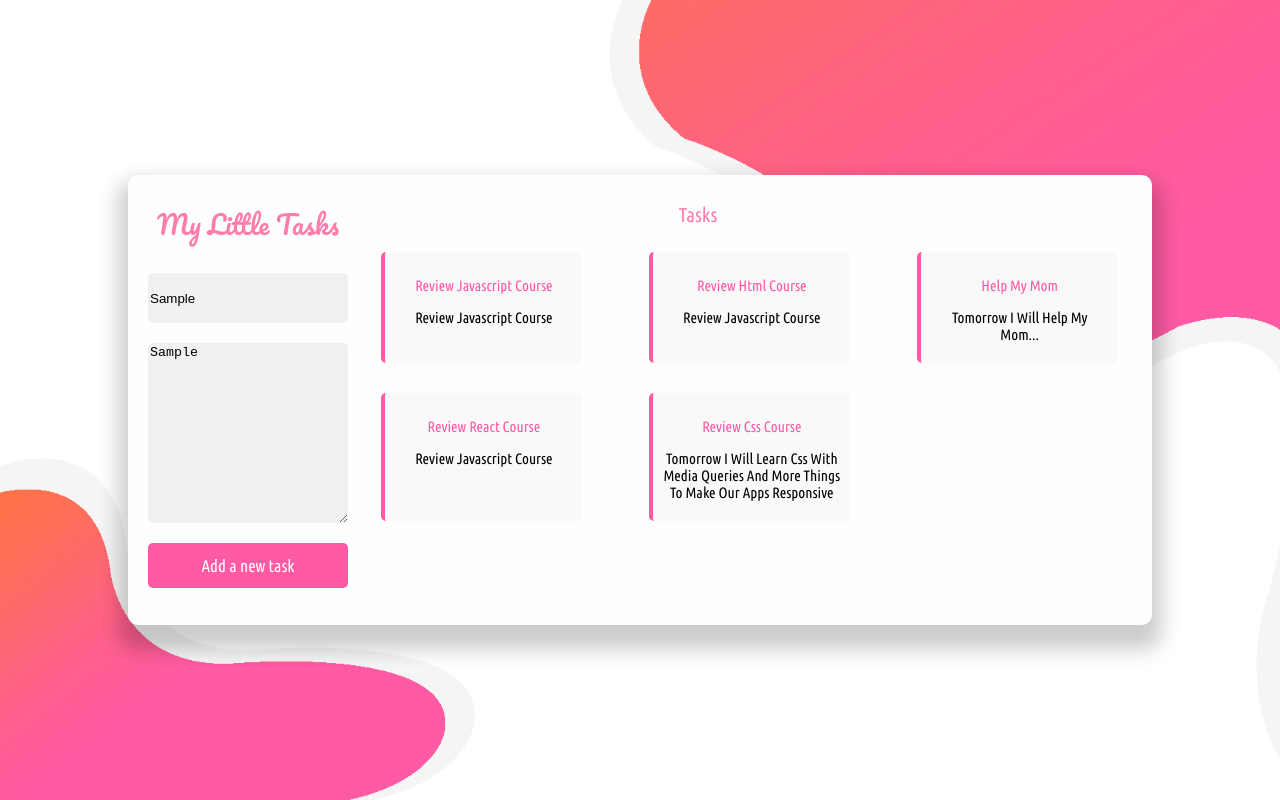
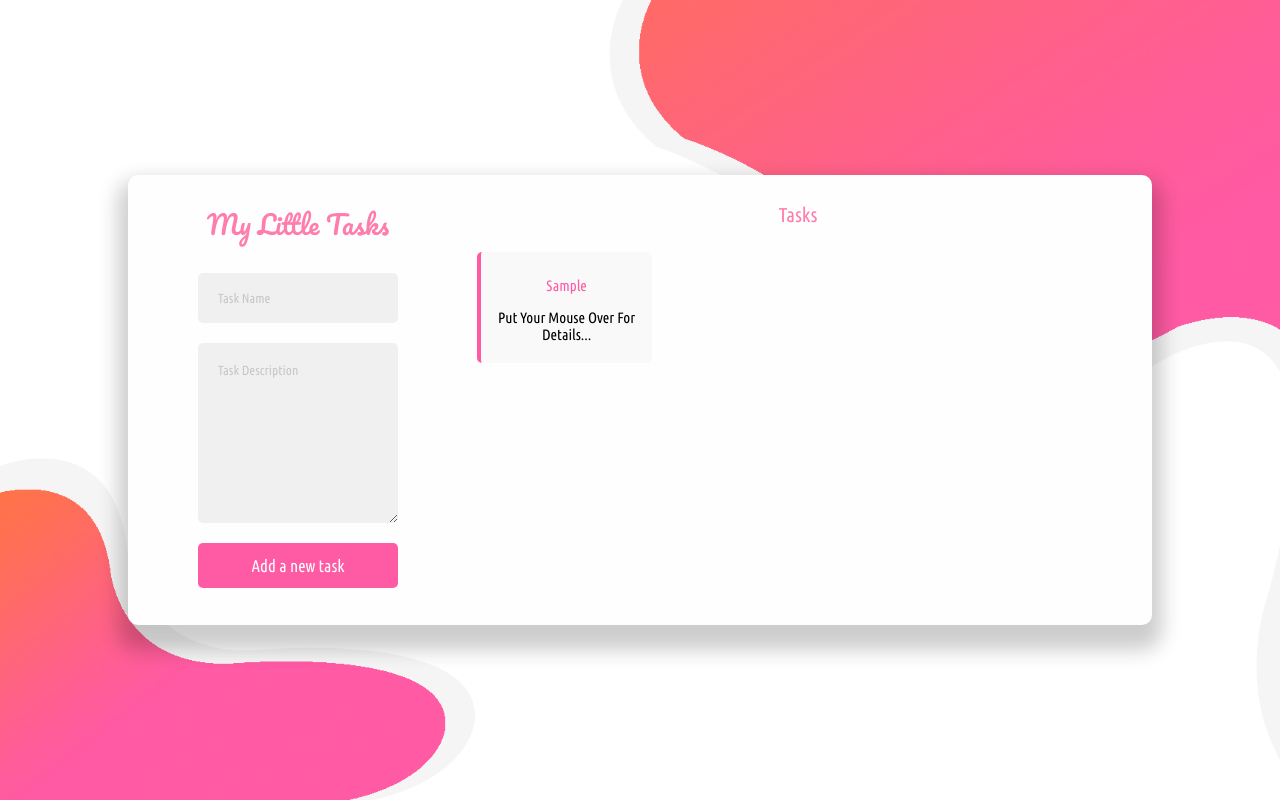
Before and after one commit to JulianaMR22/my-little-tasks, a plain HTML site: page index.html in a window 1280 px wide. Both pictures are taken after typing "Sample", "Sample" into the empty fields and a click on the button "Add a new task". Drawn offline with Linux system fonts and the light colour scheme.

Commit message:
Agregando notas con JS

```diff
--- a/index.css
+++ b/index.css
@@ -52,6 +52,7 @@ body {
   height: 50px;
   border-radius: 5px;
   border: none;
+   padding: 20px;
 }
 
 .input_two {
@@ -61,11 +62,11 @@ body {
   border-radius: 5px;
   border: none;
   margin-top: 20px;
+   padding: 20px;
 }
 
 ::placeholder {
   color: #c7c7c7;
-  padding: 15px;
   font-family: "Ubuntu Condensed", sans-serif;
   text-transform: capitalize;
 }
@@ -80,6 +81,8 @@ body {
   color: #ffffff;
   font-family: "Ubuntu Condensed", sans-serif;
   font-size: 17px;
+  cursor: pointer;
+
 }
 
 .main_content {
@@ -129,6 +132,7 @@ body {
   display: none;
   margin-top: 10px;
   padding: 3px 5px;
+  cursor: pointer;
 }
 
 .complete_description {
@@ -144,6 +148,10 @@ body {
 .note:hover > .sub_note .complete_description,
 .note:hover > .button .note_button {
   display: inline-block;
+}
+
+.note:hover > .sub_note .detail {
+  display: none;
 }
 
 .note_button:hover {
--- a/index.html
+++ b/index.html
@@ -24,21 +24,22 @@
       <div class="container_title">
         <p class="title">my little tasks</p>
         <div class="container_inputs">
-          <input type="text" class="input_one" placeholder="task name" />
+          <input type="text" class="input_one" id="input_name" placeholder="task name" />
           <textarea
             name=""
             class="input_two"
+            id="area_description"
             placeholder="task description"
             cols="25"
             rows="10"
           ></textarea>
-          <button class="button_container">Add a new task</button>
+          <button class="button_container" id="button_add" >Add a new task</button>
         </div>
       </div>
       <div class="principal">
         <div class="main_content">Tasks</div>
-        <div class="content_notes">
-          <div class="note">
+        <div class="content_notes" id="content_notes">
+          <!-- <div class="note">
             <p class="title_note">review javascript course</p>
             <p class="sub_note">
               review javascript course
@@ -51,40 +52,10 @@
             <div class="button">
               <button class="note_button">Delete</button>
             </div>
-          </div>
-          <div class="note">
-            <p class="title_note">review html course</p>
-            <p class="sub_note">review javascript course</p>
-            <div class="button">
-              <button class="note_button">Delete</button>
-            </div>
-          </div>
-          <div class="note">
-            <p class="title_note">help my mom</p>
-            <p class="sub_note">Tomorrow I will help my mom...</p>
-            <div class="button">
-              <button class="note_button">Delete</button>
-            </div>
-          </div>
-          <div class="note">
-            <p class="title_note">review react course</p>
-            <p class="sub_note">review javascript course</p>
-            <div class="button">
-              <button class="note_button">Delete</button>
-            </div>
-          </div>
-          <div class="note">
-            <p class="title_note">review css course</p>
-            <p class="sub_note">
-              Tomorrow I will learn css with media queries and more things to
-              make our apps responsive
-            </p>
-            <div class="button">
-              <button class="note_button">Delete</button>
-            </div>
-          </div>
+          </div> -->
         </div>
       </div>
     </main>
+    <script src="./index.js"></script>
   </body>
 </html>
--- /dev/null
+++ b/index.js
@@ -0,0 +1,22 @@
+let input_name = document.getElementById("input_name");
+let area_description = document.getElementById("area_description");
+let button_add = document.getElementById("button_add");
+let content_notes = document.getElementById("content_notes");
+
+button_add.addEventListener("click",function(){
+    content_notes.innerHTML += `<div class="note" id="note">
+            <p class="title_note">${input_name.value}</p>
+            <p class="sub_note">
+              <span class="detail">Put your mouse over for details...</span>
+              <span class="complete_description"
+                >${area_description.value}
+              </span>
+            </p>
+
+            <div class="button">
+              <button class="note_button" onclick="document.getElementById('note').remove()">Delete</button>
+            </div>
+          </div>`;
+    input_name.value = "";
+    area_description.value = "";
+});
```
